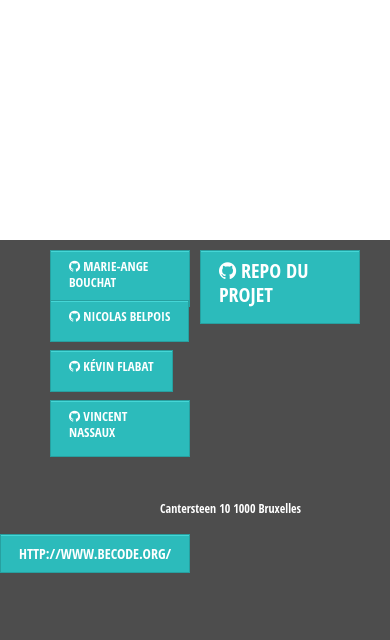
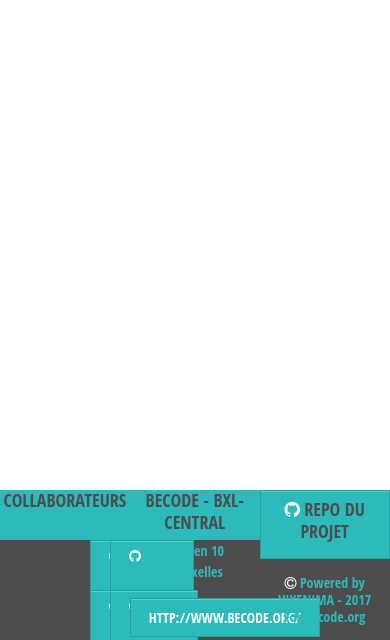
Before and after one commit to bouchat-marieange/projet-pinterest, a PHP site: template views/home.php in a window 390 px wide. Shown: the part 389-1029 px from the top of the page. Run offline with PHP 8.4, Linux system fonts and the light colour scheme; the template is opened without the code that fills it, so the values that code supplies are empty.

Commit message:
Revert "Ajout Media Queries Footer PHP et CSS"
This reverts commit 880360440132d5996137f1ea368179c0f49209fd.

```diff
--- a/views/assets/css/footer.css
+++ b/views/assets/css/footer.css
@@ -1,167 +1,28 @@
-
-
-
-@media screen and (max-width: 479px){
-
-    h2{
-      font-family:'Open Sans Condensed', sans-serif;
-      font-size:20px;
-      font-style: normal;
-      color: white;
-    }
-
-    h3{
-      font-size: 13px;
-      font-family:'Open Sans Condensed', sans-serif;
-      font-style: normal;
-      color: white;
-    }
-
-    p{
-      font-size: 12px;
-      font-family:'Open Sans Condensed', sans-serif;
-      color: white;
-      padding-left: 160px;
-    }
-
-    .fa-membre {
-      display: inline-block;
-      font: normal normal normal 24px/1 FontAwesome;
-      font-size: auto;
-      text-rendering: auto;
-      -webkit-font-smoothing: antialiased;
-      -moz-osx-font-smoothing: grayscale;
-    }
-
-    i{ /*logos C de Copyright et de Github */
-      color:white;
-    }
-
 .footer{
   position:absolute;
   bottom:0px;
   left:0px;
-      right: 0px;
-      height:450px;
+}
+
+.footer{
+  height:150px;
   width:100%;
+  position: absolute;
+  bottom: 0;
+  left: 0;
+  right: 0;
 }
 
 .topfooter{
-      background-color: white;
+  background-color: #2CBBBB;
   height:50px;
   width:100%;
-      padding-top: 5px;
-      padding-bottom: 20px;
-      padding-left: 10;
+  padding-top: 0;
+  padding-left: 0;
+  display: inline-table;
+  display:inline-flex;
+  text-align: center;
 }
-
-    .collaborateurs{
-      height:20px;
-      width: 100%;
-      padding-top :0;
-      background-color: none;
-    }
-
-    .adresse{
-      height:20px;
-      width:100%;
-      padding-top :0;
-      background-color: none;
-    }
-
-    .repository{
-      height:20px;
-      width:350px;
-      padding-top : 15px;
-      padding-left: 190px;
-      background-color: none;
-    }
-
-    .bottomfooter{
-      background-color: #4D4D4D;
-      height: 450px;
-      width: 100%;
-      padding-left: 0;
-      padding-right: 0;
-      padding-bottom: 0;
-      margin-top: 0px;
-    }
-
-    .ajustcadremembres{
-      height:160px;
-      width: 100%;
-      padding : 0 0 0 0;
-    }
-
-    .groupemembres{
-      height:160px;
-      width: 100%;
-    }
-
-    .membre{
-      height:30px;
-      width:200px;
-      padding: 10 10 40 50;
-      color: #2CBBBB;
-    }
-
-    .adressesbottom{
-      height:250px;
-      width: 100%;
-      padding-top: 100px;
-      text-align:left;
-      color: #2CBBBB;
-    }
-
-    .repo{
-      height:0px;
-      width: 100%;
-      padding-bottom: 90px;
-      padding-left: 55px;
-      /*text-align:left;*/
-      color:#2CBBBB;
-    }
-
-}
-
-
-
-/*Affichage GSM paysage et tablette portrait*/
-@media screen and (min-width: 480px) and (max-width: 959px){
-
-}
-
-
-
-
-
-
-
-
-
-
-
-
-
-
-
-
-
-
-
-
-
-
-
-
-
-
-
-
-
-
-/*Affichage tablette paysage et ordi petit à moyen*/
-@media screen and (min-width: 960px) and (max-width: 1280px){
 
 h2{
   font-family:'Open Sans Condensed', sans-serif;
@@ -170,11 +31,65 @@
   color: #4D4D4D;
 }
 
+.collaborateurs{
+  height:50px;
+  width: 33.3%;
+  align-self: flex-start;
+  background-color: #2CBBBB;
+}
+
+.adresse{
+  height:50px;
+  width: 33.3%;
+  align-self: flex-start;
+  background-color: #2CBBBB;
+}
+
+.repository{
+  height:50px;
+  width: 33.3%;
+  align-self: flex-start;
+  background-color: #2CBBBB;
+}
+
+
+
+
+.bottomfooter{
+  background-color: #4D4D4D;
+  height: 100px;
+  width: 100%;
+  padding-left: 0;
+  padding-bottom: 0;
+  display: flex;
+}
+
+.groupemembres{
+  height:auto;
+  width: 33.3%;
+  padding-left: 90px;
+  text-align: left;
+  display:flex;
+  justify-content:space-around;
+  flex-wrap:wrap;
+}
+
 h3{
   font-size: 14px;
   font-family:'Open Sans Condensed', sans-serif;
   font-style: normal;
-    color: white;
+  color: #2CBBBB;
+}
+
+.membre{
+  height:48px;
+  width: 50%;
+  padding-left: 1 1 1 1;
+  display: inline-block;
+  font-size: 14px;
+  font-family:'Open Sans Condensed', sans-serif;
+  font-style: normal;
+  color: #2CBBBB;
 }
 
 .fa-membre {
@@ -190,251 +105,26 @@
  color:white;
 }
 
-  .footer{
-    bottom:0px;
-    left:0px;
-    right: 0;
-    height:150px;
-    width:100%;
-    position: absolute;
-  }
-
-  .topfooter{
-    background-color: #2CBBBB;
-    height:50px;
-    width:100%;
-    padding-top: 0;
-    padding-left: 0;
-    display: inline-table;
-    display:inline-flex;
-    text-align: center;
-  }
-
-  .collaborateurs{
-    height:30px;
+.adressesbottom{
+  height:98px;
   width: 33.3%;
-    padding-top :14px;
-    align-self: flex-start;
-    background-color: #2CBBBB;
-  }
-
-  .adresse{
-    height:30px;
-    width: 33.3%;
-    padding-top :14px;
-    align-self: flex-start;
-    background-color: #2CBBBB;
-  }
-
-  .repository{
-    height:30px;
-    width: 33.3%;
-    padding-top : 1;
-    align-self: flex-start;
-    background-color: #2CBBBB;
-  }
-
-  .bottomfooter{
-    background-color: #4D4D4D;
-    height: 150px;
-    width: 100%;
-    padding-left: 0;
-    padding-bottom: 0;
-    display: flex;
-  }
-
-  .ajustcadremembres{
-    height:148px;
-    width: 33.3%;
-  }
-
-  .groupemembres{
-    height:148px;
-    width: 350px;
-    text-align:left;
-    justify-content:space-around;
-    flex-wrap:wrap;
-    margin:0 auto;   /*permet de placer un cadre DIV au milieu, à l'intérieur d'un cadre DIV*/
-  }
-
-  .membre{
-    height:10px;
-    width:150px;
-    margin : 10 10 5 5;
-    display: inline-block;
-    font-size: 14px;
-    font-family:'Open Sans Condensed', sans-serif;
-    font-style: normal;
-    color: #2CBBBB;
-  }
-
-  .adressesbottom{
-    height:148px;
-    width: 33.3%;
-    padding-top: 23px;
-    padding-left: 50px;
   align-self: flex-start;
   font-family:'Open Sans Condensed', sans-serif;
   font-size: 14px;
   font-style:normal;
   text-align: center;
   color: #2CBBBB;
-  }
-
-  .repo{
-    height:148px;
-    width: 33.3%;
-    padding-top: 30px;
-    padding-left:10px;
-    align-self: flex-start;
-    text-align: center;
-    color:#2CBBBB;
-  }
+  padding-right: 6%;
 }
 
 
 
 
-
-
-
-
-
-
-
-
-/*Affichage ordi moyen à grand*/
-@media screen and (min-width: 1281px){
-
-    h2{
-      font-family:'Open Sans Condensed', sans-serif;
-      font-size:18px;
-      font-style: normal;
-      color: #4D4D4D;
-    }
-
-    h3{
-      font-size: 14px;
-      font-family:'Open Sans Condensed', sans-serif;
-      font-style: normal;
-      color: white;
-    }
-
-    .fa-membre {
-        display: inline-block;
-        font: normal normal normal 24px/1 FontAwesome;
-        font-size: auto;
-        text-rendering: auto;
-        -webkit-font-smoothing: antialiased;
-        -moz-osx-font-smoothing: grayscale;
-    }
-
-    i{
-      color:white;
-    }
-
-  .footer{
-    bottom:0px;
-    left:0px;
-    right: 0;
-    height:150px;
-    width:100%;
-    position: absolute;
-  }
-
-  .topfooter{
-    background-color: #2CBBBB;
-    height:50px;
-    width:100%;
-    padding-top: 0;
-    padding-left: 0;
-    display: inline-table;
-    display:inline-flex;
-    text-align: center;
-  }
-
-
-  .collaborateurs{
-    height:30px;
+.repo{
+  height:98px;
   width: 33.3%;
-    padding-top :14px;
-    align-self: flex-start;
-    background-color: #2CBBBB;
-  }
-
-  .adresse{
-    height:30px;
-    width: 33.3%;
-    padding-top :14px;
-    align-self: flex-start;
-    background-color: #2CBBBB;
-  }
-
-  .repository{
-    height:30px;
-    width: 33.3%;
-    padding-top : 1;
-    align-self: flex-start;
-    background-color: #2CBBBB;
-  }
-
-  .bottomfooter{
-    background-color: #4D4D4D;
-    height: 150px;
-    width: 100%;
-    padding-left: 0;
-    padding-bottom: 0;
-    display: flex;
-  }
-
-  .ajustcadremembres{
-    height:148px;
-    width: 33.3%;
-  }
-
-  .groupemembres{
-    height:148px;
-    width: 350px;
-    text-align:left;
-    justify-content:space-around;
-    flex-wrap:wrap;
-    margin:0 auto;
-  }
-  /*permet de placer un cadre DIV au milieu, à l'intérieur d'un cadre DIV*/
-
-
-  .membre{
-    height:10px;
-    width:150px;
-    margin : 10 10 5 5;
-    display: inline-block;
-    font-size: 14px;
-    font-family:'Open Sans Condensed', sans-serif;
-    font-style: normal;
-    color: #2CBBBB;
-  }
-
-  .adressesbottom{
-    height:148px;
-    width: 33.3%;
-    padding-top: 23px;
-    padding-left: 50px;
-    align-self: flex-start;
-    font-family:'Open Sans Condensed', sans-serif;
-    font-size: 14px;
-    font-style:normal;
-    text-align: center;
-    color: #2CBBBB;
-  }
-
-  .repo{
-    height:148px;
-    width: 33.3%;
-    padding-top: 30px;
-    padding-left:10px;
+  padding-top: 10px;
   align-self: flex-start;
   text-align: center;
   color:#2CBBBB;
 }
-
-}
```
Lines whose indentation alone changed are shown as unchanged.
